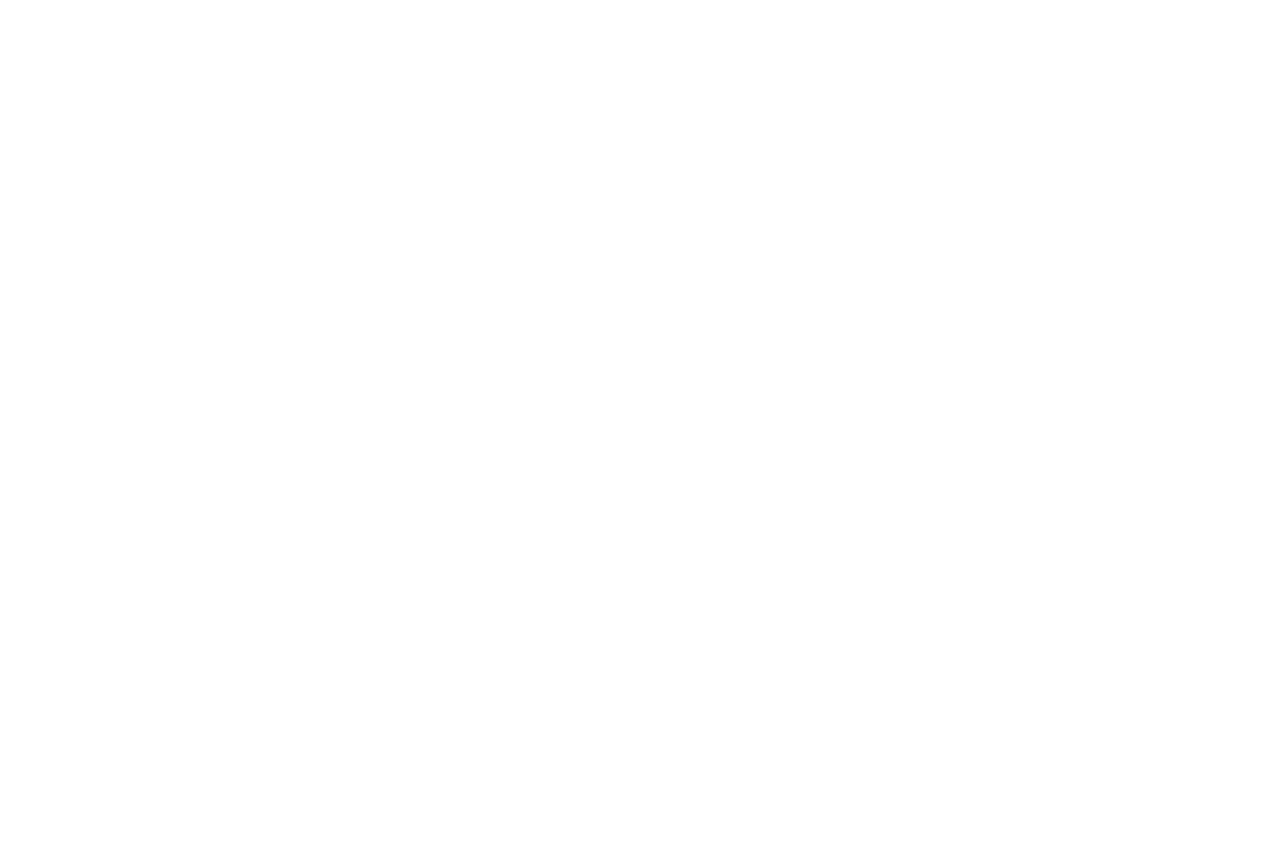
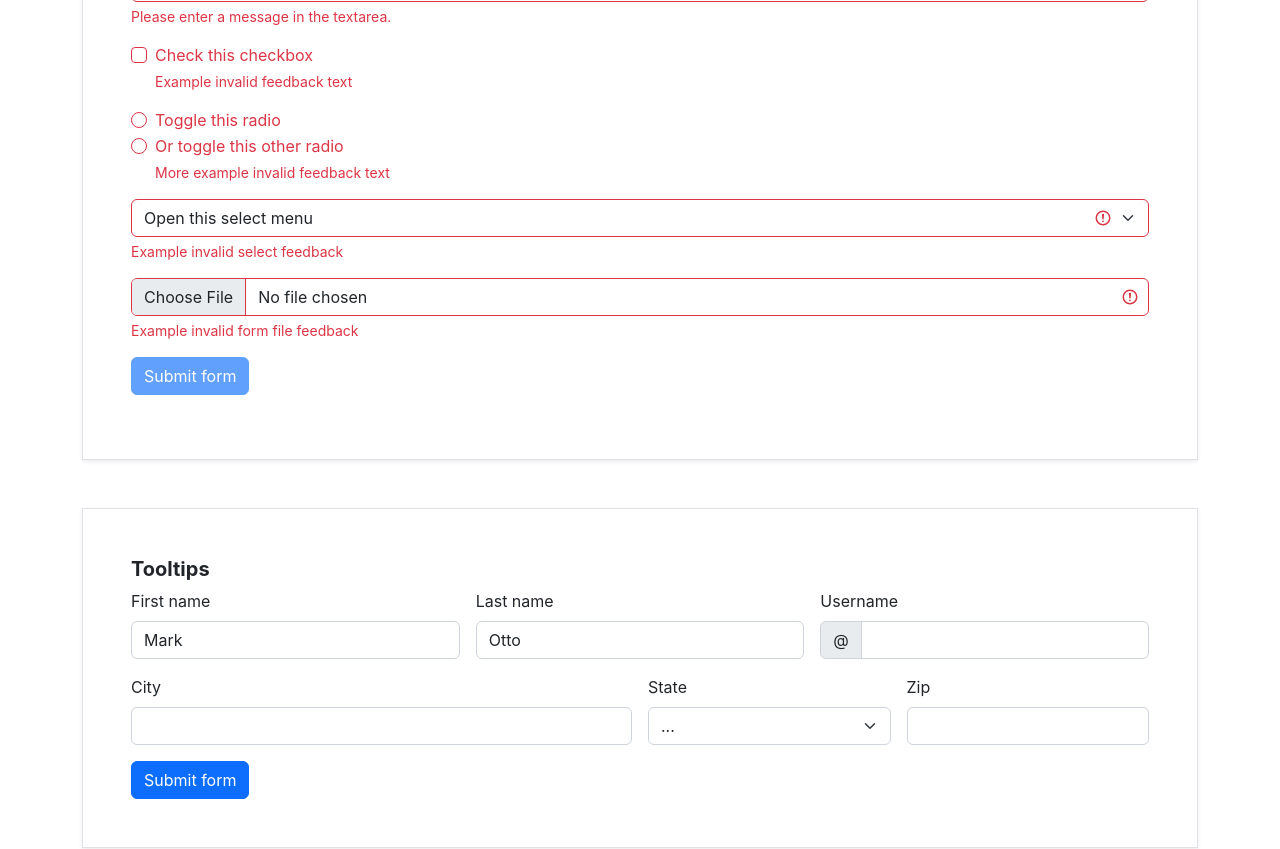
Before and after one commit to hscersosimo/core, a Next.js app: page /docs/content/validations in a window 1280 px wide. Shown: the part 760-1609 px from the top of the page. Before the commit the page ends 800 px from the top, so only its background shows below. Built offline with nearby package versions, Linux system fonts and the light colour scheme; a web font is replaced by a local one.

Commit message:
content + forms validation

```diff
--- a/app/docs/content/validations/page.js
+++ b/app/docs/content/validations/page.js
@@ -142,6 +142,196 @@ const Validations = () => {
           </div>
         </form>
       </Container>
+      <Container>
+        <form className="was-validated">
+          <div className="mb-3">
+            <label htmlFor="validationTextarea" className="form-label">
+              Textarea
+            </label>
+            <textarea
+              className="form-control is-invalid"
+              id="validationTextarea"
+              placeholder="Required example textarea"
+              required
+            ></textarea>
+            <div className="invalid-feedback">
+              Please enter a message in the textarea.
+            </div>
+          </div>
+
+          <div className="form-check mb-3">
+            <input
+              type="checkbox"
+              className="form-check-input"
+              id="validationFormCheck1"
+              required
+            />
+            <label className="form-check-label" htmlFor="validationFormCheck1">
+              Check this checkbox
+            </label>
+            <div className="invalid-feedback">
+              Example invalid feedback text
+            </div>
+          </div>
+
+          <div className="form-check">
+            <input
+              type="radio"
+              className="form-check-input"
+              id="validationFormCheck2"
+              name="radio-stacked"
+              required
+            />
+            <label className="form-check-label" htmlFor="validationFormCheck2">
+              Toggle this radio
+            </label>
+          </div>
+          <div className="form-check mb-3">
+            <input
+              type="radio"
+              className="form-check-input"
+              id="validationFormCheck3"
+              name="radio-stacked"
+              required
+            />
+            <label className="form-check-label" htmlFor="validationFormCheck3">
+              Or toggle this other radio
+            </label>
+            <div className="invalid-feedback">
+              More example invalid feedback text
+            </div>
+          </div>
+
+          <div className="mb-3">
+            <select
+              className="form-select"
+              required
+              aria-label="select example"
+            >
+              <option value="">Open this select menu</option>
+              <option value="1">One</option>
+              <option value="2">Two</option>
+              <option value="3">Three</option>
+            </select>
+            <div className="invalid-feedback">
+              Example invalid select feedback
+            </div>
+          </div>
+
+          <div className="mb-3">
+            <input
+              type="file"
+              className="form-control"
+              aria-label="file example"
+              required
+            />
+            <div className="invalid-feedback">
+              Example invalid form file feedback
+            </div>
+          </div>
+
+          <div className="mb-3">
+            <button className="btn btn-primary" disabled>
+              Submit form
+            </button>
+          </div>
+        </form>
+      </Container>
+      <Container>
+        <h5>Tooltips</h5>
+        <form className="row g-3 needs-validation" noValidate>
+          <div className="col-md-4 position-relative">
+            <label htmlFor="validationTooltip01" className="form-label">
+              First name
+            </label>
+            <input
+              type="text"
+              className="form-control"
+              id="validationTooltip01"
+              defaultValue="Mark"
+              required
+            />
+            <div className="valid-tooltip">Looks good!</div>
+          </div>
+          <div className="col-md-4 position-relative">
+            <label htmlFor="validationTooltip02" className="form-label">
+              Last name
+            </label>
+            <input
+              type="text"
+              className="form-control"
+              id="validationTooltip02"
+              defaultValue="Otto"
+              required
+            />
+            <div className="valid-tooltip">Looks good!</div>
+          </div>
+          <div className="col-md-4 position-relative">
+            <label htmlFor="validationTooltipUsername" className="form-label">
+              Username
+            </label>
+            <div className="input-group has-validation">
+              <span
+                className="input-group-text"
+                id="validationTooltipUsernamePrepend"
+              >
+                @
+              </span>
+              <input
+                type="text"
+                className="form-control"
+                id="validationTooltipUsername"
+                aria-describedby="validationTooltipUsernamePrepend"
+                required
+              />
+              <div className="invalid-tooltip">
+                Please choose a unique and valid username.
+              </div>
+            </div>
+          </div>
+          <div className="col-md-6 position-relative">
+            <label htmlFor="validationTooltip03" className="form-label">
+              City
+            </label>
+            <input
+              type="text"
+              className="form-control"
+              id="validationTooltip03"
+              required
+            />
+            <div className="invalid-tooltip">Please provide a valid city.</div>
+          </div>
+          <div className="col-md-3 position-relative">
+            <label htmlFor="validationTooltip04" className="form-label">
+              State
+            </label>
+            <select className="form-select" id="validationTooltip04" required>
+              <option defaultChecked disabled value="">
+                Choose...
+              </option>
+              <option>...</option>
+            </select>
+            <div className="invalid-tooltip">Please select a valid state.</div>
+          </div>
+          <div className="col-md-3 position-relative">
+            <label htmlFor="validationTooltip05" className="form-label">
+              Zip
+            </label>
+            <input
+              type="text"
+              className="form-control"
+              id="validationTooltip05"
+              required
+            />
+            <div className="invalid-tooltip">Please provide a valid zip.</div>
+          </div>
+          <div className="col-12">
+            <button className="btn btn-primary" onClick={handleClick}>
+              Submit form
+            </button>
+          </div>
+        </form>
+      </Container>
     </>
   );
 };
```
